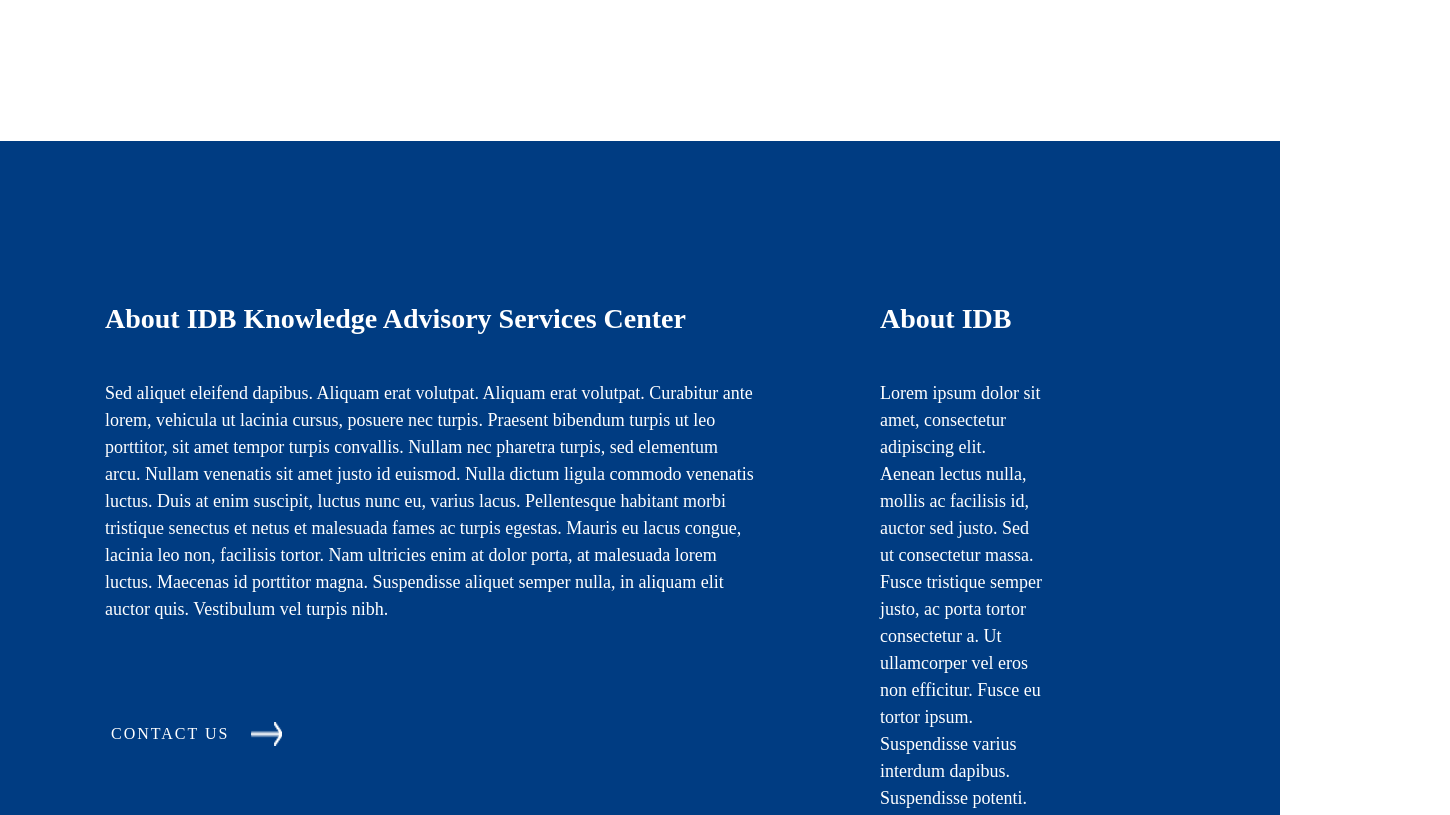
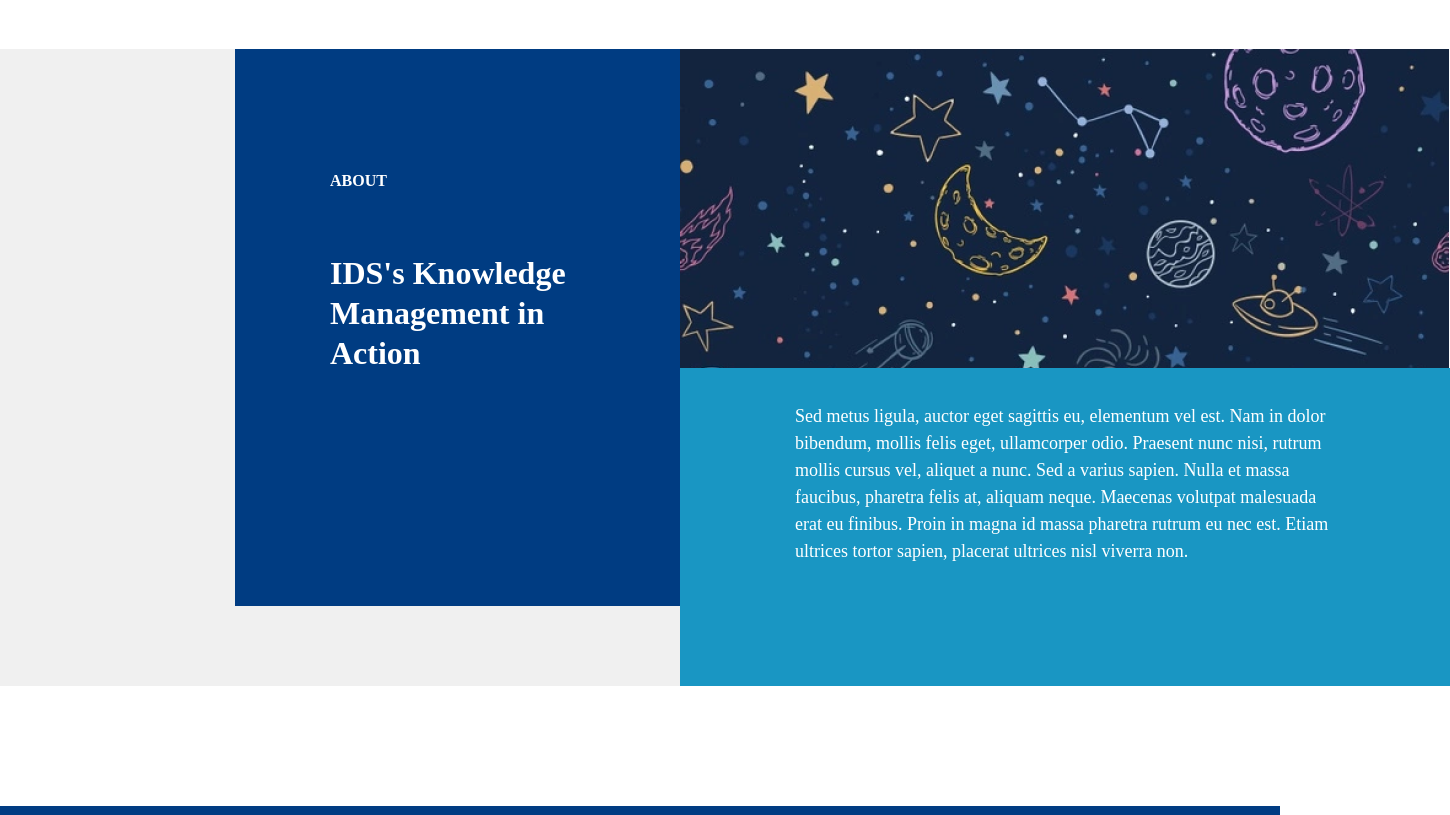
Before and after one commit to StasCatei/ide-project, a website: page src/html/views/index.html in a window 1280 px wide. Shown: the part 879-1694 px from the top of the page, 1450 px wide, since content can reach past the window. Drawn offline with nearby package versions, Linux system fonts and the light colour scheme; files that its build step writes are made by us from their sources; files whose address does not match are found by name.

Commit message:
Create section about and try to style it

```diff
--- a/src/html/views/index.html
+++ b/src/html/views/index.html
@@ -22,7 +22,7 @@
   <body>
     <header class="main-header">
       <a href="/" class="logo">
-        <img src="../../img/logo.png" />
+        <img src="../../img/logo.png" alt="Logo of application IDS"/>
       </a>
 
       <nav class="header-nav">
@@ -39,18 +39,45 @@
     </header>
     <!-- .main-header -->
     <main class="main-wrapper">
-      <section class = "heroFirst">
+      <section class = "hero">
         <div class="main-left-text">
           <h1>Welcome to the insert some lorem copy here</h1>
           <h4 class="upcase">Vision, Learning, Collaboration.</h4>
           <p>Lorem ipsum dolor sit amet, consectetur <br> adipiscing elit.</p>
         </div>
         <div class="main-right-img">
-          <img src="../../img/hero1.png">
+          <img src="../../img/hero1.png" alt="astronaut is dabbing and riding a ps controller">
         </div>
       </section>
-      <section class="heroSecond">
-
+      <section class="about">
+        <div class="container">
+          <div class="about-content">
+            <div class="firstColumn">
+              <div class="one">
+                <h6>about</h6>
+                <h3>IDS&apos;s Knowledge Management in Action</h3>
+              </div>
+              <div class="two"></div>
+            </div>
+            <div class="secondColumn">
+              <div class="three">
+                <img src="../../img/space.png" alt="space picture" />
+              </div>
+              <div class="four">
+                <p>
+                  Sed metus ligula, auctor eget sagittis eu, elementum vel est.
+                  Nam in dolor bibendum, mollis felis eget, ullamcorper odio.
+                  Praesent nunc nisi, rutrum mollis cursus vel, aliquet a nunc.
+                  Sed a varius sapien. Nulla et massa faucibus, pharetra felis
+                  at, aliquam neque. Maecenas volutpat malesuada erat eu
+                  finibus. Proin in magna id massa pharetra rutrum eu nec est.
+                  Etiam ultrices tortor sapien, placerat ultrices nisl viverra
+                  non.
+                </p>
+              </div>
+            </div>
+          </div>
+        </div>
       </section>
     </main>
     <!-- .main-wrapper -->
@@ -72,7 +99,7 @@
           turpis nibh.
         </p>
         <button>
-          <a href="/">contact us <img src="../../img/arrow.png" /></a>
+          <a href="/">contact us <img src="../../img/arrow.png" alt="an arrow used as anchor"/></a>
         </button>
       </div>
       <div class="footer-right-text">
--- a/src/scss/_typography.scss
+++ b/src/scss/_typography.scss
@@ -1,51 +1,69 @@
+a {
+    text-decoration: none;
+  }
+  p {
+    margin: 0;
+  }
 h1{
     font-size: 70px;
     line-height: 75px;
+    margin: 0;
 }
 h2{
     font-size: 50px;
     line-height: 60px;
+    margin: 0;
 }
 h3{
     font-size: 32px;
     line-height: 40px;
+    margin: 0;
 }
 h4{
     font-size: 24px;
     line-height: 28px;
+    margin: 0;
 }
 h5{
     font-size: 22px;
     line-height: 23px;
+    margin: 0;
 }
 h6{
     font-size: 16px;
     line-height: 24px;
+    margin: 0;
 }
 
 @media screen and (max-width: 1200px) {
     h1{
         font-size: 40px;
         line-height: 45px;
+        margin: 0;
     }
     h2{
         font-size: 30px;
         line-height: 36px;
+        margin: 0;
     }
     h3{
         font-size: 28px;
         line-height: 36px;
+        margin: 0;
     }
     h4{
         font-size: 20px;
         line-height: 30px;
+        margin: 0;
     }
     h5{
         font-size: 18px;
         line-height: 27px;
+        margin: 0;
     }
     h6{
         font-size: 14px;
         line-height: 21px;
+        margin: 0;
     }
 }
--- a/src/scss/app.scss
+++ b/src/scss/app.scss
@@ -9,4 +9,5 @@
 /* Components */
 @import 'components/header';
 @import 'components/hero';
+@import 'components/about';
 @import 'components/footer';
--- /dev/null
+++ b/src/scss/components/_about.scss
@@ -0,0 +1,60 @@
+.about {
+  .container{
+      background-color: $colorGrey;
+      width: 99.99%;
+    .about-content {
+      display: grid;
+      grid-template-columns: 1fr 1fr;
+      margin-bottom: 120px;
+      margin-left: 235px;
+      margin-right: 220px;
+    }
+  }
+  .firstColumn {
+    display: grid;
+    grid-template-rows: 1fr 0.1fr;
+  }
+  .two {
+    height: 80px;
+    color: $colorButton;
+  }
+  .one {
+    background-color: $colorBlue;
+    height: 1fr;
+    width: 1fr;
+    color: $colorButton;
+    padding-bottom: 233px;
+    padding-inline: 95px;
+    h6 {
+      text-transform: uppercase;
+      margin-bottom: 60px;
+      margin-top: 120px;
+    }
+    h3 {
+      width: 255px;
+    }
+  }
+
+  .secondColumn {
+    display: grid;
+    grid-template-rows: 0.5fr 0.5fr;
+    .three {
+      height: 100px;
+      img {
+        object-fit: cover;
+        object-position: center;
+      }
+    }
+    .four {
+      z-index: 2;
+      background-color: $colorCard;
+      padding: 35px 115px 75px 115px;
+      p {
+        width: 540px;
+        line-height: 27px;
+        font-size: 18px;
+        color: $colorButton;
+      }
+    }
+  }
+}
--- a/src/scss/components/_hero.scss
+++ b/src/scss/components/_hero.scss
@@ -1,4 +1,4 @@
-.heroFirst {
+.hero {
     display: grid;
     grid-template-columns: 1fr 1fr;
     grid-column-gap: 125px;
```
Also changed, not shown: src/img/hero2.png (deleted), src/img/space.png (added).
